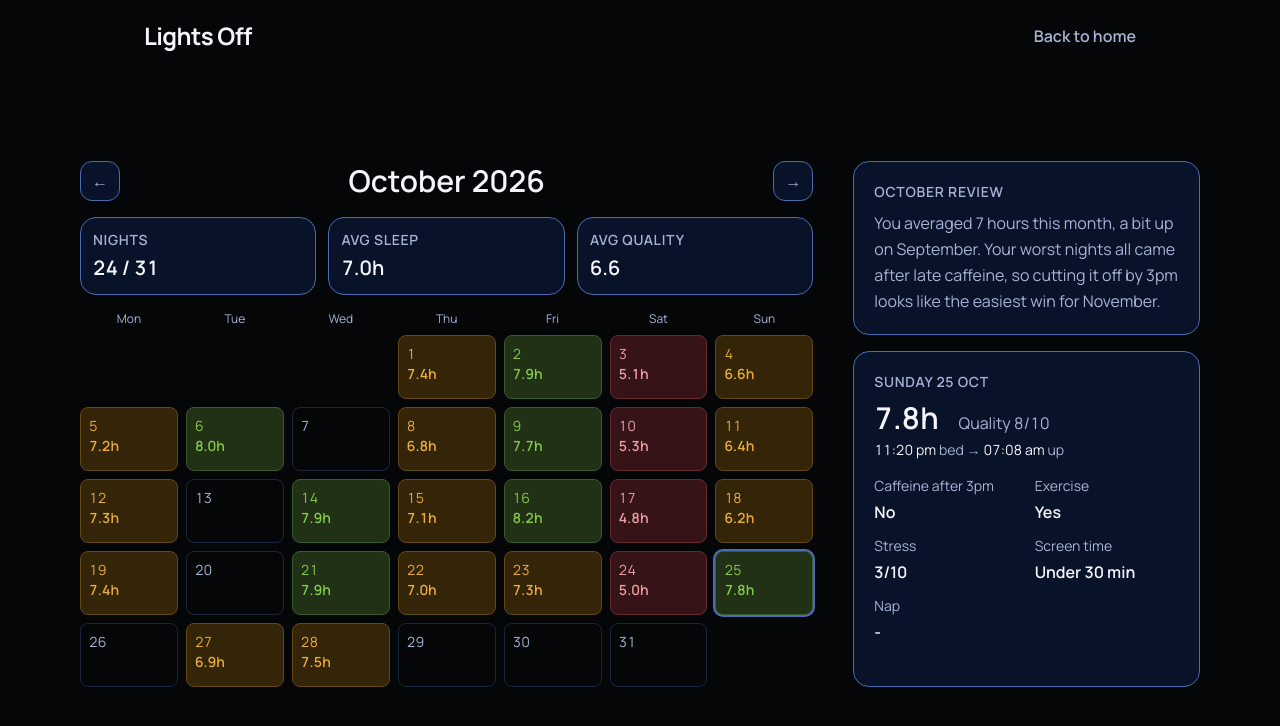
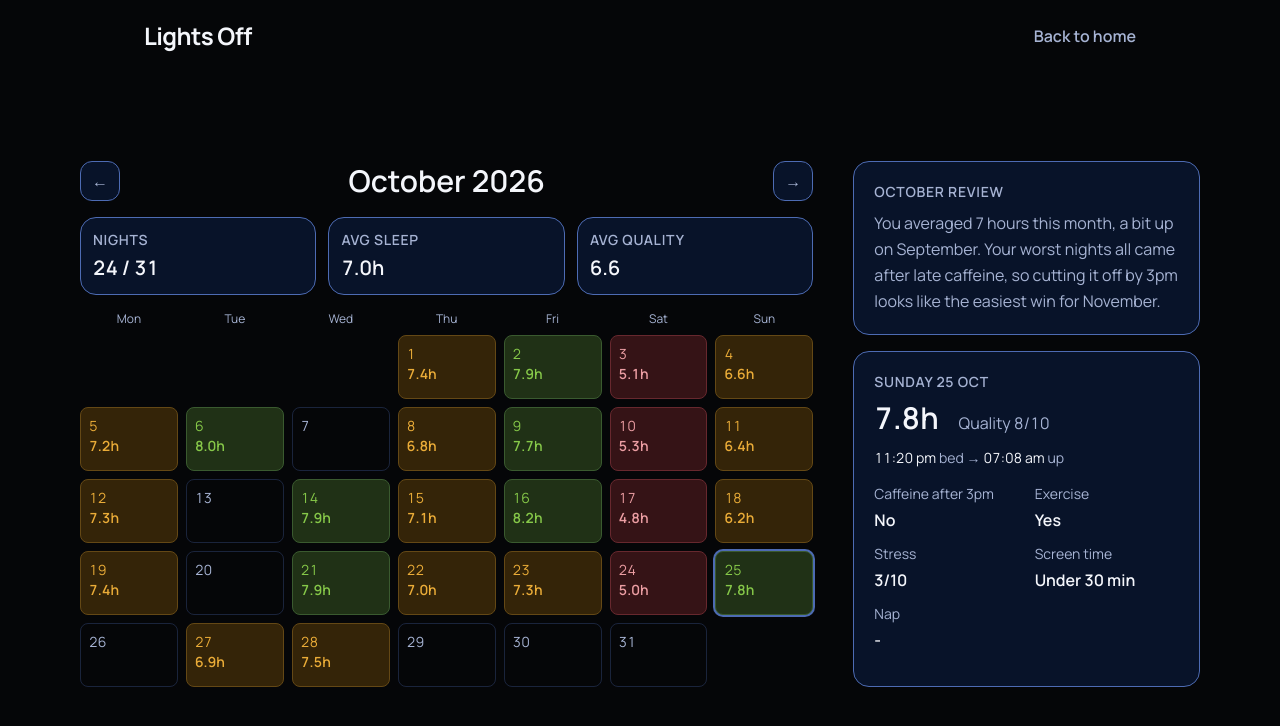
Before and after one commit to isaacnguyen10711-cpu/Lights-Off, a Next.js app in the folder lo-frontend/: page /dashboard in a window 1280 px wide. Shown: the top 726 px of the page. Built offline with nearby package versions, Linux system fonts and the light colour scheme.

Commit message:
Add more space above the bed and wake up times in the night details

```diff
--- a/lo-frontend/components/NightDetails.tsx
+++ b/lo-frontend/components/NightDetails.tsx
@@ -19,7 +19,7 @@ const NightDetails = ({ log }: NightDetailsProps) => {
         <p className="text-3xl md:text-3xl xl:text-3xl font-semibold">{log.hoursSlept}h</p>
         <p className="text-sm md:text-sm xl:text-base text-muted">Quality {log.quality}/10</p>
       </div>
-      <p className="mt-1 md:mt-1 xl:mt-1 text-sm md:text-sm xl:text-sm text-muted tabular-nums">
+      <p className="mt-3 md:mt-3 xl:mt-3 text-sm md:text-sm xl:text-sm text-muted tabular-nums">
         <span className="text-strong">{bed}</span> bed &rarr; <span className="text-strong">{up}</span> up
       </p>
 
```
